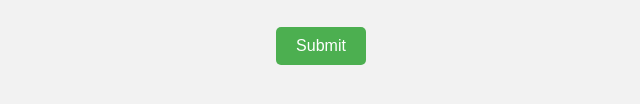
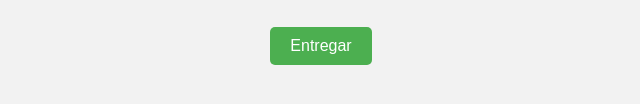
Before and after one commit to wesdhuck/prime-number-game, a plain HTML site: page multiplos.html in a window 1280 px wide. Shown: the part 286-390 px from the top of the page, 319-959 px from the left. Drawn offline with Linux system fonts and the light colour scheme.

Commit message:
Update multiplos.html

```diff
--- a/multiplos.html
+++ b/multiplos.html
@@ -10,7 +10,7 @@
 
   gtag('config', 'G-DYQP89KDBQ');
 </script>
-  <title>Math Game</title>
+  <title>Juego Matematico</title>
   <style>
     body {
       font-family: Arial, sans-serif;
@@ -61,7 +61,7 @@
   <div id="equation"></div>
   <input type="number" id="answer" placeholder="Enter your answer">
   <div id="result"></div>
-  <button id="submit-button" onclick="checkAnswer()">Submit</button>
+  <button id="submit-button" onclick="checkAnswer()">Entregar</button>
 
   <script>
     var score = 0;
```
